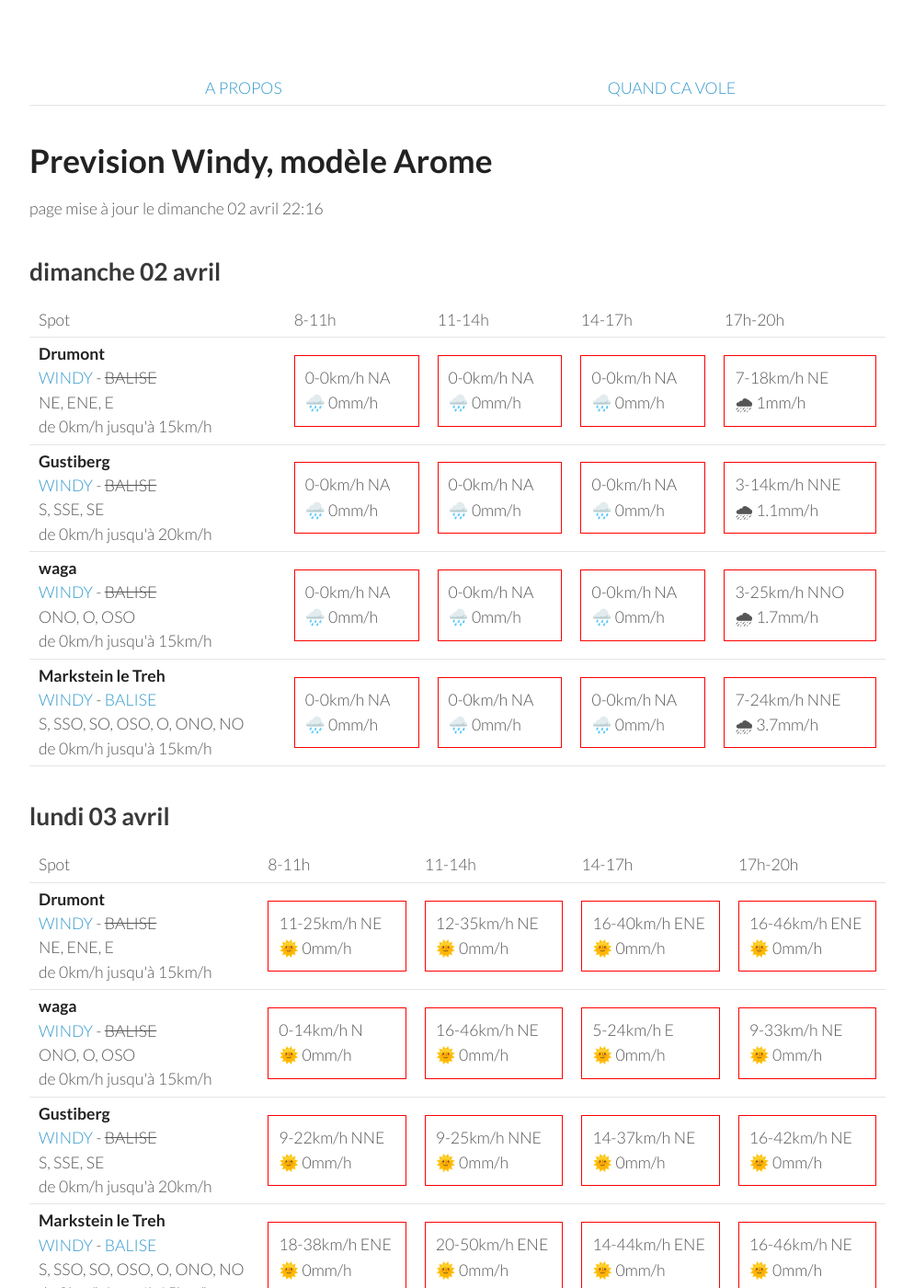
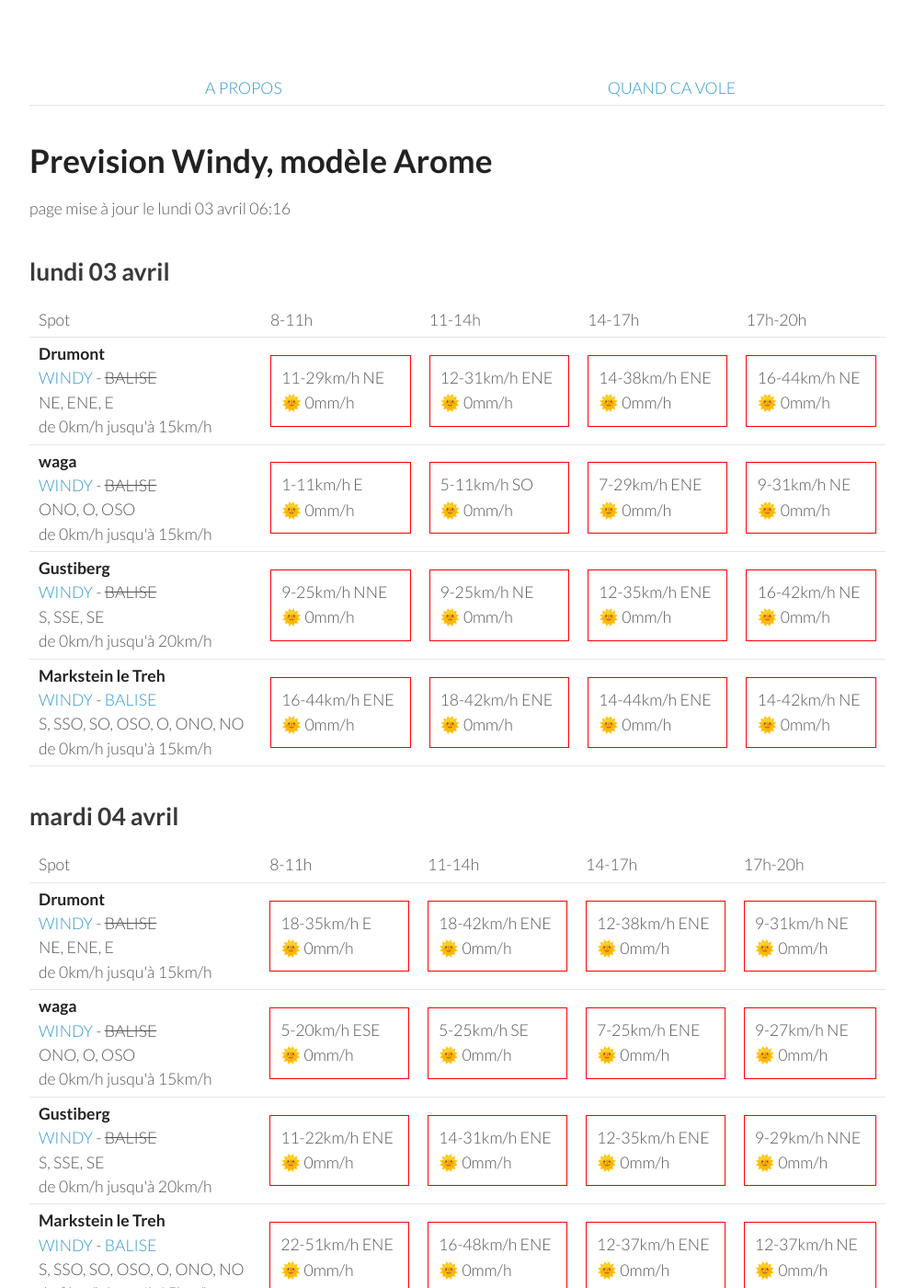
Before and after one commit to parapente-dans-le-nord/parapente-dans-le-nord.github.io, a Jekyll site: the page built from vosges.markdown, in a window 1280 px wide and 1400 px high. Shown: the whole window at 92% size, without its empty margins (26-1020 px from the left). Built offline with Jekyll 4.4.1, drawn with Linux system fonts in a browser that asks for light colours; some of the changed text lies outside the part shown.

Commit message:
update index.markdown

```diff
--- a/vosges.markdown
+++ b/vosges.markdown
@@ -7,60 +7,8 @@ title:  "Tous les spots"
 {: .links}
 
 # Prevision Windy, modèle Arome
-page mise à jour le dimanche 02 avril 22:16
+page mise à jour le lundi 03 avril 06:16
 
-## dimanche 02 avril
-
-{::nomarkdown}
-<table>
-  <tbody>
-    <tr>
-      <td>Spot</td>
-      <td>8-11h</td>
-      <td>11-14h</td>
-      <td>14-17h</td>
-      <td>17h-20h</td>
-    </tr>
-<tr>
-        <td><strong>Drumont</strong><br><a href="https://windy.com/47.898/6.919?47.687,6.919,9,m:eYYagmG">WINDY</a> - <span class="no-balise"> BALISE </span><br> <span class="vent-favorable">NE, ENE, E</span><br><span class="force-vent">de 0km/h jusqu'à 15km/h</span> </td>
-
-            <td><div class="not-flyable"><p>0-0km/h NA</p><p>🌧️ 0mm/h</p></div></td>
-            <td><div class="not-flyable"><p>0-0km/h NA</p><p>🌧️ 0mm/h</p></div></td>
-            <td><div class="not-flyable"><p>0-0km/h NA</p><p>🌧️ 0mm/h</p></div></td>
-            <td><div class="not-flyable"><p>7-18km/h NE</p><p>🌧 1mm/h</p></div></td>
-
-    </tr>
-<tr>
-        <td><strong>Gustiberg</strong><br><a href="https://windy.com/47.894/6.934?47.891,6.934,15,m:eYYagmI">WINDY</a> - <span class="no-balise"> BALISE </span><br> <span class="vent-favorable">S, SSE, SE</span><br><span class="force-vent">de 0km/h jusqu'à 20km/h</span> </td>
-
-            <td><div class="not-flyable"><p>0-0km/h NA</p><p>🌧️ 0mm/h</p></div></td>
-            <td><div class="not-flyable"><p>0-0km/h NA</p><p>🌧️ 0mm/h</p></div></td>
-            <td><div class="not-flyable"><p>0-0km/h NA</p><p>🌧️ 0mm/h</p></div></td>
-            <td><div class="not-flyable"><p>3-14km/h NNE</p><p>🌧 1.1mm/h</p></div></td>
-
-    </tr>
-<tr>
-        <td><strong>waga</strong><br><a href="https://windy.com/47.903/6.996?47.900,6.983,15">WINDY</a> - <span class="no-balise"> BALISE </span><br> <span class="vent-favorable">ONO, O, OSO</span><br><span class="force-vent">de 0km/h jusqu'à 15km/h</span> </td>
-
-            <td><div class="not-flyable"><p>0-0km/h NA</p><p>🌧️ 0mm/h</p></div></td>
-            <td><div class="not-flyable"><p>0-0km/h NA</p><p>🌧️ 0mm/h</p></div></td>
-            <td><div class="not-flyable"><p>0-0km/h NA</p><p>🌧️ 0mm/h</p></div></td>
-            <td><div class="not-flyable"><p>3-25km/h NNO</p><p>🌧 1.7mm/h</p></div></td>
-
-    </tr>
-<tr>
-        <td><strong>Markstein le Treh</strong><br><a href="https://windy.com/47.926/7.012?47.505,7.012,8,m:eY1agmQ">WINDY</a> - <span class=""><a href="http://www.balisemeteo.com/balise.php?idBalise=136">BALISE</a> </span><br> <span class="vent-favorable">S, SSO, SO, OSO, O, ONO, NO</span><br><span class="force-vent">de 0km/h jusqu'à 15km/h</span> </td>
-
-            <td><div class="not-flyable"><p>0-0km/h NA</p><p>🌧️ 0mm/h</p></div></td>
-            <td><div class="not-flyable"><p>0-0km/h NA</p><p>🌧️ 0mm/h</p></div></td>
-            <td><div class="not-flyable"><p>0-0km/h NA</p><p>🌧️ 0mm/h</p></div></td>
-            <td><div class="not-flyable"><p>7-24km/h NNE</p><p>🌧 3.7mm/h</p></div></td>
-
-    </tr>
-
-</tbody>
-</table>
-{:/}
 ## lundi 03 avril
 
 {::nomarkdown}
@@ -76,29 +24,29 @@ page mise à jour le dimanche 02 avril 22:16
 <tr>
         <td><strong>Drumont</strong><br><a href="https://windy.com/47.898/6.919?47.687,6.919,9,m:eYYagmG">WINDY</a> - <span class="no-balise"> BALISE </span><br> <span class="vent-favorable">NE, ENE, E</span><br><span class="force-vent">de 0km/h jusqu'à 15km/h</span> </td>
 
-            <td><div class="not-flyable"><p>11-25km/h NE</p><p>🌞 0mm/h</p></div></td>
-            <td><div class="not-flyable"><p>12-35km/h NE</p><p>🌞 0mm/h</p></div></td>
-            <td><div class="not-flyable"><p>16-40km/h ENE</p><p>🌞 0mm/h</p></div></td>
-            <td><div class="not-flyable"><p>16-46km/h ENE</p><p>🌞 0mm/h</p></div></td>
+            <td><div class="not-flyable"><p>11-29km/h NE</p><p>🌞 0mm/h</p></div></td>
+            <td><div class="not-flyable"><p>12-31km/h ENE</p><p>🌞 0mm/h</p></div></td>
+            <td><div class="not-flyable"><p>14-38km/h ENE</p><p>🌞 0mm/h</p></div></td>
+            <td><div class="not-flyable"><p>16-44km/h NE</p><p>🌞 0mm/h</p></div></td>
 
 
     </tr>
 <tr>
         <td><strong>waga</strong><br><a href="https://windy.com/47.903/6.996?47.900,6.983,15">WINDY</a> - <span class="no-balise"> BALISE </span><br> <span class="vent-favorable">ONO, O, OSO</span><br><span class="force-vent">de 0km/h jusqu'à 15km/h</span> </td>
 
-            <td><div class="not-flyable"><p>0-14km/h N</p><p>🌞 0mm/h</p></div></td>
-            <td><div class="not-flyable"><p>16-46km/h NE</p><p>🌞 0mm/h</p></div></td>
-            <td><div class="not-flyable"><p>5-24km/h E</p><p>🌞 0mm/h</p></div></td>
-            <td><div class="not-flyable"><p>9-33km/h NE</p><p>🌞 0mm/h</p></div></td>
+            <td><div class="not-flyable"><p>1-11km/h E</p><p>🌞 0mm/h</p></div></td>
+            <td><div class="not-flyable"><p>5-11km/h SO</p><p>🌞 0mm/h</p></div></td>
+            <td><div class="not-flyable"><p>7-29km/h ENE</p><p>🌞 0mm/h</p></div></td>
+            <td><div class="not-flyable"><p>9-31km/h NE</p><p>🌞 0mm/h</p></div></td>
 
 
     </tr>
 <tr>
         <td><strong>Gustiberg</strong><br><a href="https://windy.com/47.894/6.934?47.891,6.934,15,m:eYYagmI">WINDY</a> - <span class="no-balise"> BALISE </span><br> <span class="vent-favorable">S, SSE, SE</span><br><span class="force-vent">de 0km/h jusqu'à 20km/h</span> </td>
 
-            <td><div class="not-flyable"><p>9-22km/h NNE</p><p>🌞 0mm/h</p></div></td>
             <td><div class="not-flyable"><p>9-25km/h NNE</p><p>🌞 0mm/h</p></div></td>
-            <td><div class="not-flyable"><p>14-37km/h NE</p><p>🌞 0mm/h</p></div></td>
+            <td><div class="not-flyable"><p>9-25km/h NE</p><p>🌞 0mm/h</p></div></td>
+            <td><div class="not-flyable"><p>12-35km/h ENE</p><p>🌞 0mm/h</p></div></td>
             <td><div class="not-flyable"><p>16-42km/h NE</p><p>🌞 0mm/h</p></div></td>
 
 
@@ -106,10 +54,10 @@ page mise à jour le dimanche 02 avril 22:16
 <tr>
         <td><strong>Markstein le Treh</strong><br><a href="https://windy.com/47.926/7.012?47.505,7.012,8,m:eY1agmQ">WINDY</a> - <span class=""><a href="http://www.balisemeteo.com/balise.php?idBalise=136">BALISE</a> </span><br> <span class="vent-favorable">S, SSO, SO, OSO, O, ONO, NO</span><br><span class="force-vent">de 0km/h jusqu'à 15km/h</span> </td>
 
-            <td><div class="not-flyable"><p>18-38km/h ENE</p><p>🌞 0mm/h</p></div></td>
-            <td><div class="not-flyable"><p>20-50km/h ENE</p><p>🌞 0mm/h</p></div></td>
+            <td><div class="not-flyable"><p>16-44km/h ENE</p><p>🌞 0mm/h</p></div></td>
+            <td><div class="not-flyable"><p>18-42km/h ENE</p><p>🌞 0mm/h</p></div></td>
             <td><div class="not-flyable"><p>14-44km/h ENE</p><p>🌞 0mm/h</p></div></td>
-            <td><div class="not-flyable"><p>16-46km/h NE</p><p>🌞 0mm/h</p></div></td>
+            <td><div class="not-flyable"><p>14-42km/h NE</p><p>🌞 0mm/h</p></div></td>
 
 
     </tr>
@@ -132,40 +80,40 @@ page mise à jour le dimanche 02 avril 22:16
 <tr>
         <td><strong>Drumont</strong><br><a href="https://windy.com/47.898/6.919?47.687,6.919,9,m:eYYagmG">WINDY</a> - <span class="no-balise"> BALISE </span><br> <span class="vent-favorable">NE, ENE, E</span><br><span class="force-vent">de 0km/h jusqu'à 15km/h</span> </td>
 
-            <td><div class="not-flyable"><p>16-37km/h ENE</p><p>🌞 0mm/h</p></div></td>
-            <td><div class="not-flyable"><p>16-48km/h ENE</p><p>🌞 0mm/h</p></div></td>
-            <td><div class="not-flyable"><p>14-44km/h ENE</p><p>🌞 0mm/h</p></div></td>
-            <td><div class="not-flyable"><p>12-38km/h NE</p><p>🌞 0mm/h</p></div></td>
+            <td><div class="not-flyable"><p>18-35km/h E</p><p>🌞 0mm/h</p></div></td>
+            <td><div class="not-flyable"><p>18-42km/h ENE</p><p>🌞 0mm/h</p></div></td>
+            <td><div class="not-flyable"><p>12-38km/h ENE</p><p>🌞 0mm/h</p></div></td>
+            <td><div class="not-flyable"><p>9-31km/h NE</p><p>🌞 0mm/h</p></div></td>
 
 
     </tr>
 <tr>
         <td><strong>waga</strong><br><a href="https://windy.com/47.903/6.996?47.900,6.983,15">WINDY</a> - <span class="no-balise"> BALISE </span><br> <span class="vent-favorable">ONO, O, OSO</span><br><span class="force-vent">de 0km/h jusqu'à 15km/h</span> </td>
 
-            <td><div class="not-flyable"><p>3-18km/h E</p><p>🌞 0mm/h</p></div></td>
-            <td><div class="not-flyable"><p>16-51km/h ENE</p><p>🌞 0mm/h</p></div></td>
-            <td><div class="not-flyable"><p>14-50km/h NE</p><p>🌞 0mm/h</p></div></td>
-            <td><div class="not-flyable"><p>14-44km/h NE</p><p>🌞 0mm/h</p></div></td>
+            <td><div class="not-flyable"><p>5-20km/h ESE</p><p>🌞 0mm/h</p></div></td>
+            <td><div class="not-flyable"><p>5-25km/h SE</p><p>🌞 0mm/h</p></div></td>
+            <td><div class="not-flyable"><p>7-25km/h ENE</p><p>🌞 0mm/h</p></div></td>
+            <td><div class="not-flyable"><p>9-27km/h NE</p><p>🌞 0mm/h</p></div></td>
 
 
     </tr>
 <tr>
         <td><strong>Gustiberg</strong><br><a href="https://windy.com/47.894/6.934?47.891,6.934,15,m:eYYagmI">WINDY</a> - <span class="no-balise"> BALISE </span><br> <span class="vent-favorable">S, SSE, SE</span><br><span class="force-vent">de 0km/h jusqu'à 20km/h</span> </td>
 
-            <td><div class="not-flyable"><p>12-27km/h ENE</p><p>🌞 0mm/h</p></div></td>
-            <td><div class="not-flyable"><p>16-48km/h ENE</p><p>🌞 0mm/h</p></div></td>
-            <td><div class="not-flyable"><p>14-46km/h ENE</p><p>🌞 0mm/h</p></div></td>
-            <td><div class="not-flyable"><p>12-40km/h NE</p><p>🌞 0mm/h</p></div></td>
+            <td><div class="not-flyable"><p>11-22km/h ENE</p><p>🌞 0mm/h</p></div></td>
+            <td><div class="not-flyable"><p>14-31km/h ENE</p><p>🌞 0mm/h</p></div></td>
+            <td><div class="not-flyable"><p>12-35km/h ENE</p><p>🌞 0mm/h</p></div></td>
+            <td><div class="not-flyable"><p>9-29km/h NNE</p><p>🌞 0mm/h</p></div></td>
 
 
     </tr>
 <tr>
         <td><strong>Markstein le Treh</strong><br><a href="https://windy.com/47.926/7.012?47.505,7.012,8,m:eY1agmQ">WINDY</a> - <span class=""><a href="http://www.balisemeteo.com/balise.php?idBalise=136">BALISE</a> </span><br> <span class="vent-favorable">S, SSO, SO, OSO, O, ONO, NO</span><br><span class="force-vent">de 0km/h jusqu'à 15km/h</span> </td>
 
-            <td><div class="not-flyable"><p>20-51km/h ENE</p><p>🌞 0mm/h</p></div></td>
-            <td><div class="not-flyable"><p>16-51km/h ENE</p><p>🌞 0mm/h</p></div></td>
-            <td><div class="not-flyable"><p>14-50km/h NE</p><p>🌞 0mm/h</p></div></td>
-            <td><div class="not-flyable"><p>14-44km/h NE</p><p>🌞 0mm/h</p></div></td>
+            <td><div class="not-flyable"><p>22-51km/h ENE</p><p>🌞 0mm/h</p></div></td>
+            <td><div class="not-flyable"><p>16-48km/h ENE</p><p>🌞 0mm/h</p></div></td>
+            <td><div class="not-flyable"><p>12-37km/h ENE</p><p>🌞 0mm/h</p></div></td>
+            <td><div class="not-flyable"><p>12-37km/h NE</p><p>🌞 0mm/h</p></div></td>
 
 
     </tr>
@@ -188,10 +136,10 @@ page mise à jour le dimanche 02 avril 22:16
 <tr>
         <td><strong>Drumont</strong><br><a href="https://windy.com/47.898/6.919?47.687,6.919,9,m:eYYagmG">WINDY</a> - <span class="no-balise"> BALISE </span><br> <span class="vent-favorable">NE, ENE, E</span><br><span class="force-vent">de 0km/h jusqu'à 15km/h</span> </td>
 
-            <td><div class="not-flyable"><p>5-16km/h NE</p><p>🌞 0mm/h</p></div></td>
-            <td><div class="not-flyable"><p>7-22km/h ENE</p><p>🌞 0mm/h</p></div></td>
+            <td><div class="flyable"><p>5-14km/h NE</p><p>🌞 0mm/h</p></div></td>
+            <td><div class="not-flyable"><p>5-22km/h ENE</p><p>🌞 0mm/h</p></div></td>
             <td><div class="not-flyable"><p>3-22km/h NNE</p><p>🌞 0mm/h</p></div></td>
-            <td><div class="not-flyable"><p>1-22km/h ONO</p><p>🌞 0mm/h</p></div></td>
+            <td><div class="not-flyable"><p>1-22km/h N</p><p>🌞 0mm/h</p></div></td>
 
 
     </tr>
@@ -199,29 +147,29 @@ page mise à jour le dimanche 02 avril 22:16
         <td><strong>Markstein le Treh</strong><br><a href="https://windy.com/47.926/7.012?47.505,7.012,8,m:eY1agmQ">WINDY</a> - <span class=""><a href="http://www.balisemeteo.com/balise.php?idBalise=136">BALISE</a> </span><br> <span class="vent-favorable">S, SSO, SO, OSO, O, ONO, NO</span><br><span class="force-vent">de 0km/h jusqu'à 15km/h</span> </td>
 
             <td><div class="not-flyable"><p>5-18km/h N</p><p>🌞 0mm/h</p></div></td>
-            <td><div class="not-flyable"><p>9-25km/h ENE</p><p>🌞 0mm/h</p></div></td>
+            <td><div class="not-flyable"><p>7-25km/h ENE</p><p>🌞 0mm/h</p></div></td>
             <td><div class="not-flyable"><p>5-25km/h ENE</p><p>🌞 0mm/h</p></div></td>
-            <td><div class="not-flyable"><p>1-22km/h E</p><p>🌞 0mm/h</p></div></td>
+            <td><div class="not-flyable"><p>3-22km/h ENE</p><p>🌞 0mm/h</p></div></td>
 
 
     </tr>
 <tr>
         <td><strong>waga</strong><br><a href="https://windy.com/47.903/6.996?47.900,6.983,15">WINDY</a> - <span class="no-balise"> BALISE </span><br> <span class="vent-favorable">ONO, O, OSO</span><br><span class="force-vent">de 0km/h jusqu'à 15km/h</span> </td>
 
-            <td><div class="not-flyable"><p>5-18km/h N</p><p>🌞 0mm/h</p></div></td>
+            <td><div class="not-flyable"><p>5-16km/h N</p><p>🌞 0mm/h</p></div></td>
             <td><div class="not-flyable"><p>7-25km/h ENE</p><p>🌞 0mm/h</p></div></td>
             <td><div class="not-flyable"><p>5-25km/h ENE</p><p>🌞 0mm/h</p></div></td>
-            <td><div class="not-flyable"><p>1-22km/h SE</p><p>🌞 0mm/h</p></div></td>
+            <td><div class="not-flyable"><p>3-22km/h E</p><p>🌞 0mm/h</p></div></td>
 
 
     </tr>
 <tr>
         <td><strong>Gustiberg</strong><br><a href="https://windy.com/47.894/6.934?47.891,6.934,15,m:eYYagmI">WINDY</a> - <span class="no-balise"> BALISE </span><br> <span class="vent-favorable">S, SSE, SE</span><br><span class="force-vent">de 0km/h jusqu'à 20km/h</span> </td>
 
-            <td><div class="not-flyable"><p>5-16km/h NNE</p><p>🌞 0mm/h</p></div></td>
+            <td><div class="not-flyable"><p>5-14km/h NNE</p><p>🌞 0mm/h</p></div></td>
             <td><div class="not-flyable"><p>7-22km/h ENE</p><p>🌞 0mm/h</p></div></td>
             <td><div class="not-flyable"><p>3-22km/h NE</p><p>🌞 0mm/h</p></div></td>
-            <td><div class="not-flyable"><p>0-22km/h O</p><p>🌞 0mm/h</p></div></td>
+            <td><div class="not-flyable"><p>1-22km/h ENE</p><p>🌞 0mm/h</p></div></td>
 
 
     </tr>
@@ -242,10 +190,30 @@ page mise à jour le dimanche 02 avril 22:16
       <td>17h-20h</td>
     </tr>
 <tr>
+        <td><strong>Gustiberg</strong><br><a href="https://windy.com/47.894/6.934?47.891,6.934,15,m:eYYagmI">WINDY</a> - <span class="no-balise"> BALISE </span><br> <span class="vent-favorable">S, SSE, SE</span><br><span class="force-vent">de 0km/h jusqu'à 20km/h</span> </td>
+
+            <td><div class="not-flyable"><p>0-5km/h NE</p><p>🌞 0mm/h</p></div></td>
+            <td><div class="flyable"><p>3-16km/h S</p><p>🌞 0mm/h</p></div></td>
+            <td><div class="not-flyable"><p>11-31km/h OSO</p><p>🌞 0mm/h</p></div></td>
+            <td><div class="not-flyable"><p>9-31km/h O</p><p>🌞 0mm/h</p></div></td>
+
+
+    </tr>
+<tr>
+        <td><strong>Drumont</strong><br><a href="https://windy.com/47.898/6.919?47.687,6.919,9,m:eYYagmG">WINDY</a> - <span class="no-balise"> BALISE </span><br> <span class="vent-favorable">NE, ENE, E</span><br><span class="force-vent">de 0km/h jusqu'à 15km/h</span> </td>
+
+            <td><div class="flyable"><p>0-5km/h NE</p><p>🌞 0mm/h</p></div></td>
+            <td><div class="not-flyable"><p>3-16km/h S</p><p>🌞 0mm/h</p></div></td>
+            <td><div class="not-flyable"><p>11-31km/h OSO</p><p>🌞 0mm/h</p></div></td>
+            <td><div class="not-flyable"><p>9-29km/h O</p><p>🌞 0mm/h</p></div></td>
+
+
+    </tr>
+<tr>
         <td><strong>waga</strong><br><a href="https://windy.com/47.903/6.996?47.900,6.983,15">WINDY</a> - <span class="no-balise"> BALISE </span><br> <span class="vent-favorable">ONO, O, OSO</span><br><span class="force-vent">de 0km/h jusqu'à 15km/h</span> </td>
 
-            <td><div class="flyable"><p>1-12km/h ONO</p><p>🌞 0mm/h</p></div></td>
-            <td><div class="not-flyable"><p>9-27km/h OSO</p><p>🌞 0mm/h</p></div></td>
+            <td><div class="not-flyable"><p>0-7km/h N</p><p>🌞 0mm/h</p></div></td>
+            <td><div class="not-flyable"><p>5-18km/h SSE</p><p>🌞 0mm/h</p></div></td>
             <td><div class="not-flyable"><p>11-35km/h O</p><p>🌞 0mm/h</p></div></td>
             <td><div class="not-flyable"><p>9-35km/h O</p><p>🌞 0mm/h</p></div></td>
 
@@ -254,30 +222,10 @@ page mise à jour le dimanche 02 avril 22:16
 <tr>
         <td><strong>Markstein le Treh</strong><br><a href="https://windy.com/47.926/7.012?47.505,7.012,8,m:eY1agmQ">WINDY</a> - <span class=""><a href="http://www.balisemeteo.com/balise.php?idBalise=136">BALISE</a> </span><br> <span class="vent-favorable">S, SSO, SO, OSO, O, ONO, NO</span><br><span class="force-vent">de 0km/h jusqu'à 15km/h</span> </td>
 
-            <td><div class="flyable"><p>1-12km/h O</p><p>🌞 0mm/h</p></div></td>
-            <td><div class="not-flyable"><p>9-27km/h OSO</p><p>🌞 0mm/h</p></div></td>
+            <td><div class="not-flyable"><p>0-7km/h NNO</p><p>🌞 0mm/h</p></div></td>
+            <td><div class="not-flyable"><p>5-18km/h SSE</p><p>🌞 0mm/h</p></div></td>
             <td><div class="not-flyable"><p>11-33km/h O</p><p>🌞 0mm/h</p></div></td>
             <td><div class="not-flyable"><p>9-33km/h O</p><p>🌞 0mm/h</p></div></td>
-
-
-    </tr>
-<tr>
-        <td><strong>Gustiberg</strong><br><a href="https://windy.com/47.894/6.934?47.891,6.934,15,m:eYYagmI">WINDY</a> - <span class="no-balise"> BALISE </span><br> <span class="vent-favorable">S, SSE, SE</span><br><span class="force-vent">de 0km/h jusqu'à 20km/h</span> </td>
-
-            <td><div class="not-flyable"><p>1-11km/h SSO</p><p>🌞 0mm/h</p></div></td>
-            <td><div class="not-flyable"><p>9-27km/h OSO</p><p>🌞 0mm/h</p></div></td>
-            <td><div class="not-flyable"><p>11-31km/h OSO</p><p>🌞 0mm/h</p></div></td>
-            <td><div class="not-flyable"><p>9-31km/h O</p><p>🌞 0mm/h</p></div></td>
-
-
-    </tr>
-<tr>
-        <td><strong>Drumont</strong><br><a href="https://windy.com/47.898/6.919?47.687,6.919,9,m:eYYagmG">WINDY</a> - <span class="no-balise"> BALISE </span><br> <span class="vent-favorable">NE, ENE, E</span><br><span class="force-vent">de 0km/h jusqu'à 15km/h</span> </td>
-
-            <td><div class="not-flyable"><p>1-11km/h S</p><p>🌞 0mm/h</p></div></td>
-            <td><div class="not-flyable"><p>9-27km/h OSO</p><p>🌞 0mm/h</p></div></td>
-            <td><div class="not-flyable"><p>11-31km/h OSO</p><p>🌞 0mm/h</p></div></td>
-            <td><div class="not-flyable"><p>9-29km/h O</p><p>🌞 0mm/h</p></div></td>
 
 
     </tr>
```
